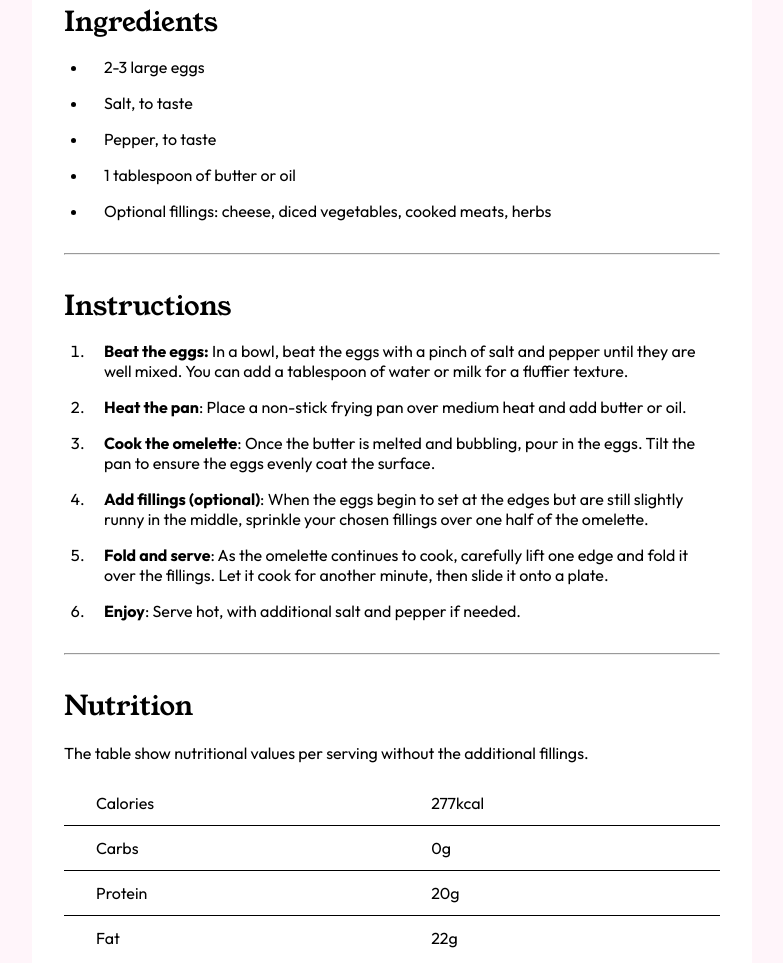
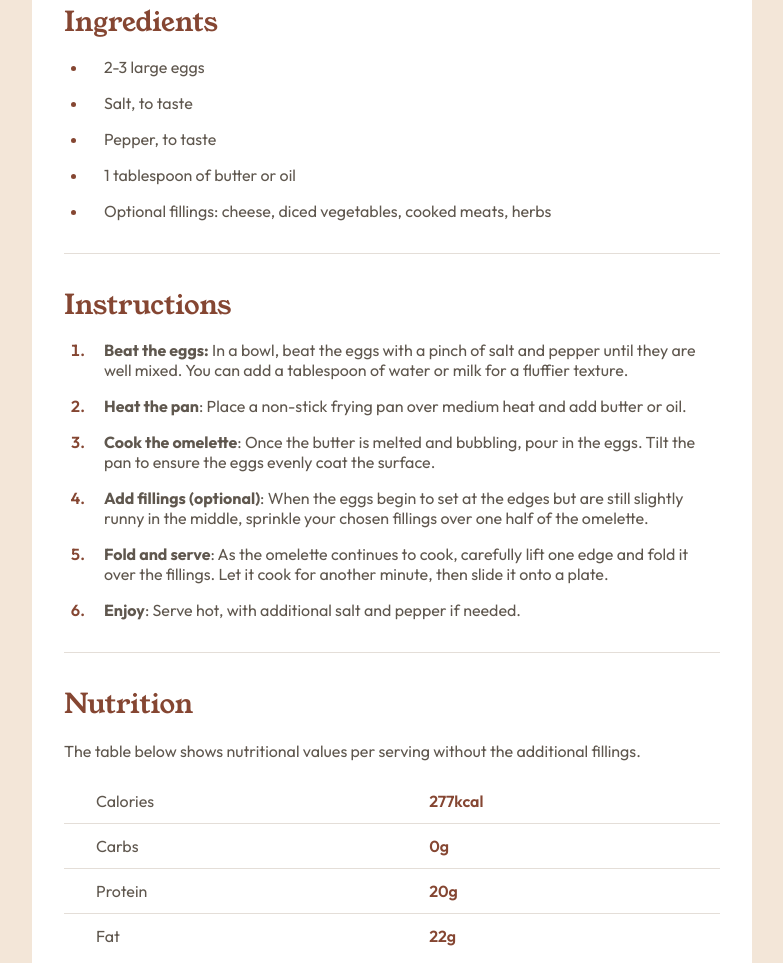
Before and after one commit to gerivo/recipe-page, a plain HTML site: page index.html in a window 1280 px wide. Shown: the part 760-1723 px from the top of the page, without its empty margins (248-1031 px from the left). Drawn offline with Linux system fonts and the light colour scheme.

Commit message:
add colors

```diff
--- a/index.html
+++ b/index.html
@@ -72,7 +72,7 @@
       </h2>
 
       <p>
-        The table show nutritional values per serving without the additional fillings.
+        The table below shows nutritional values per serving without the additional fillings.
       </p>
 
       <table>
--- a/styles.css
+++ b/styles.css
@@ -9,10 +9,14 @@
 }
 
 * {
+    color: hsl(30, 10%, 34%);
     font-family: 'outfit';
     font-size: 16px;
     padding: 0;
     margin: 0;
+}
+body {
+    background-color: hsl(30, 54%, 90%);
 }
 
 header > *:not(img), section, hr {
@@ -28,18 +32,21 @@ h1, h2 {
 }
 
 h1 {
+    color: hsl(24, 5%, 18%);
     font-size: 2.2rem;
     font-weight: 400;
     line-height: 100%;
 }
 
 h2 {
+    color: hsl(14, 45%, 36%);
     font-size: 1.7rem;
     font-weight: 400;
     margin-bottom: 1rem;
 }
 
 h3 {
+    color: hsl(332, 51%, 32%);
     font-size: 1.35rem;
     font-weight: 600;
 }
@@ -49,9 +56,10 @@ p {
 }
 
 .card {
-    background-color: blue;
+    background-color: hsl(330, 100%, 98%);
     padding: 1.5rem;
     padding-bottom: 0.5rem;
+    border-radius: 0.75rem;
 }
 
 img {
@@ -68,6 +76,15 @@ li {
     padding-left: 1rem;
 }
 
+li::marker {
+    color: hsl(14, 45%, 36%);
+    font-weight: 600;
+}
+
+.card li::marker {
+    color: hsl(332, 51%, 32%);
+}
+
 table {
     width: 100%;
     box-sizing: border-box;
@@ -80,7 +97,12 @@ td {
 }
 
 tr {
-    border-bottom: 1px solid;
+    border-bottom: 1px solid hsl(30, 18%, 87%);
+}
+
+.value {
+    font-weight: 600;
+    color: hsl(14, 45%, 36%);
 }
 
 table tr:last-child {
@@ -91,9 +113,14 @@ span {
     font-weight:700;
 }
 
+hr {
+    border: none;
+    height: 1px;
+    background-color:hsl(30, 18%, 87%);
+}
+
 @media (min-width: 720px) {
     body {
-        background-color: hsl(330, 100%, 98%);
         position: absolute;
         left: 50%;
         transform: translate(-50%, 0);
@@ -104,6 +131,7 @@ span {
         margin: 2rem 0 1rem 0;
         width: 720px;
         padding-bottom:1px;
+        border-radius: 1.5rem;
     }
 
     img {
@@ -111,6 +139,7 @@ span {
         margin-top: 2rem;
         margin-left: 2rem;
         margin-right: 2rem;
+        border-radius: 0.75rem;
     }
 }
 
```
Also changed, not shown: 1 other file.
